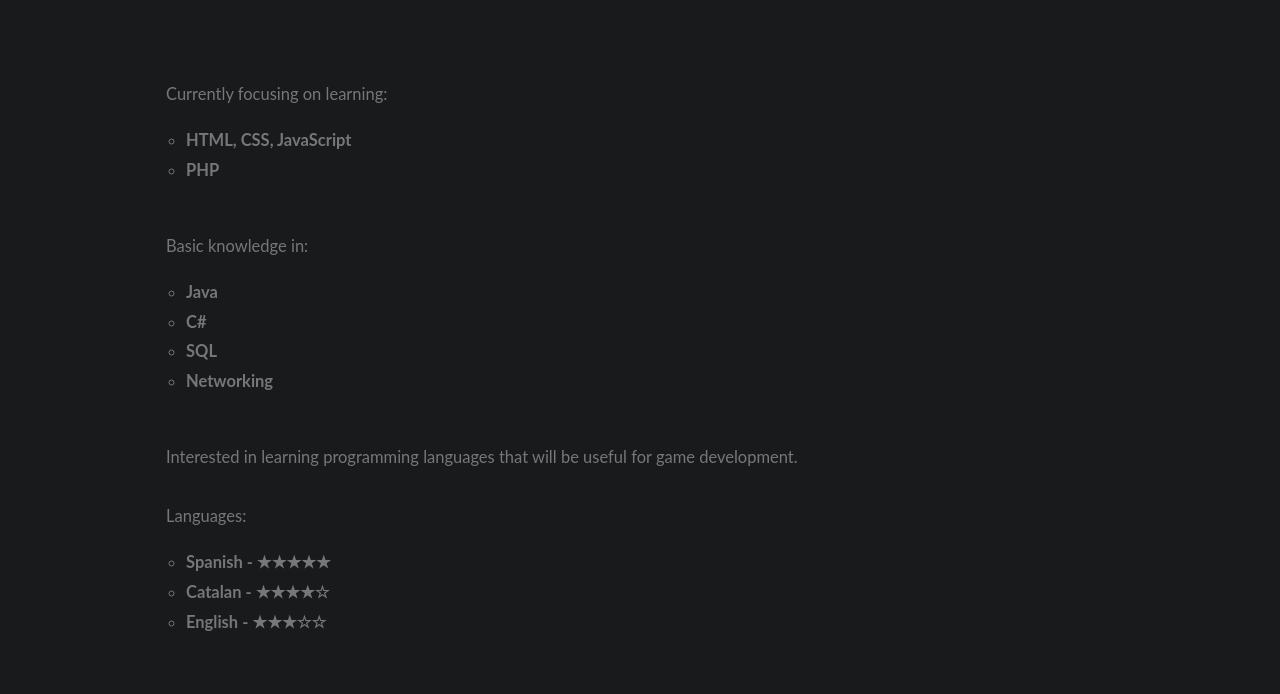
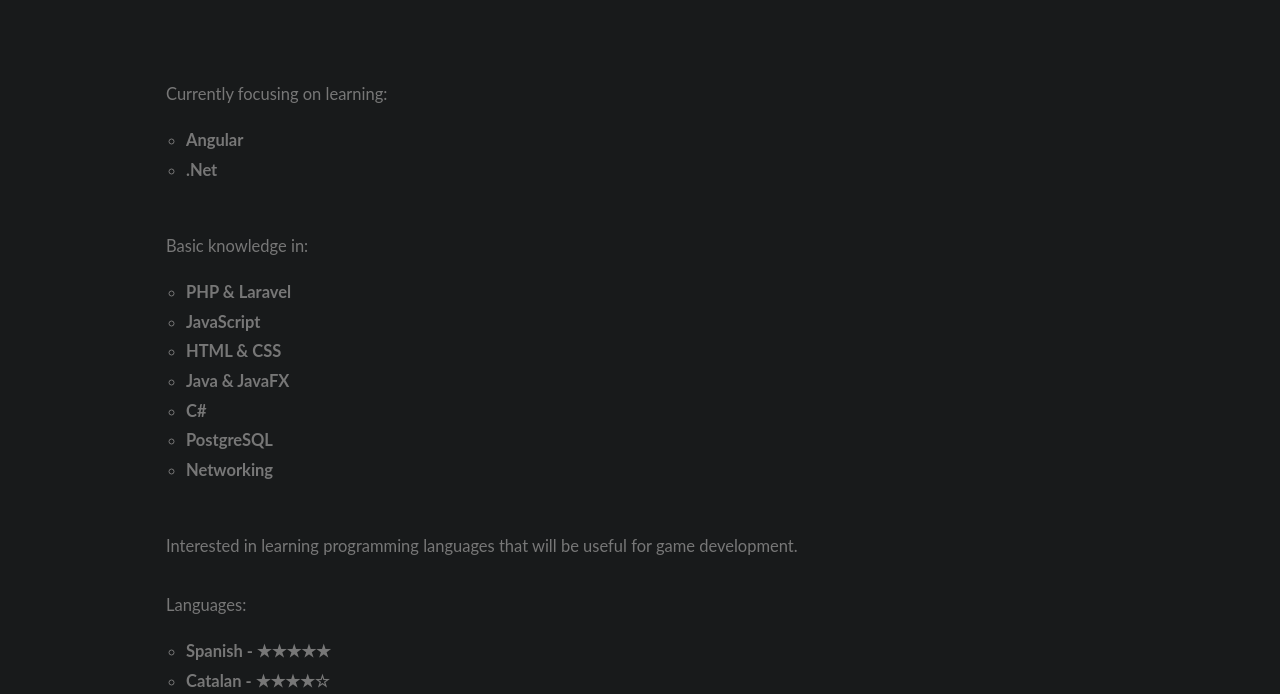
Before and after one commit to PauloFragaDev/PauloFragaDev.github.io, a plain HTML site: page index.html in a window 1280 px wide. Shown: the part 2000-2694 px from the top of the page. Drawn offline with nearby package versions, Linux system fonts and the light colour scheme.

Commit message:
Update index.html

```diff
--- a/index.html
+++ b/index.html
@@ -77,16 +77,19 @@
         <br> Currently focusing on learning:
         <b>
           <ul style="list-style-type: circle; padding-left: 20px;">
-            <li>HTML, CSS, JavaScript</li>
-            <li>PHP</li>
+            <li>Angular</li>
+            <li>.Net</li>
           </ul>
         </b>
         <br> Basic knowledge in:
         <b>
           <ul style="list-style-type: circle; padding-left: 20px;">
-            <li>Java</li>
+            <li>PHP & Laravel</li>
+            <li>JavaScript</li>
+            <li>HTML & CSS</li>
+            <li>Java & JavaFX</li>
             <li>C#</li>
-            <li>SQL</li>
+            <li>PostgreSQL</li>
             <li>Networking</li>
           </ul>
         </b>
```
